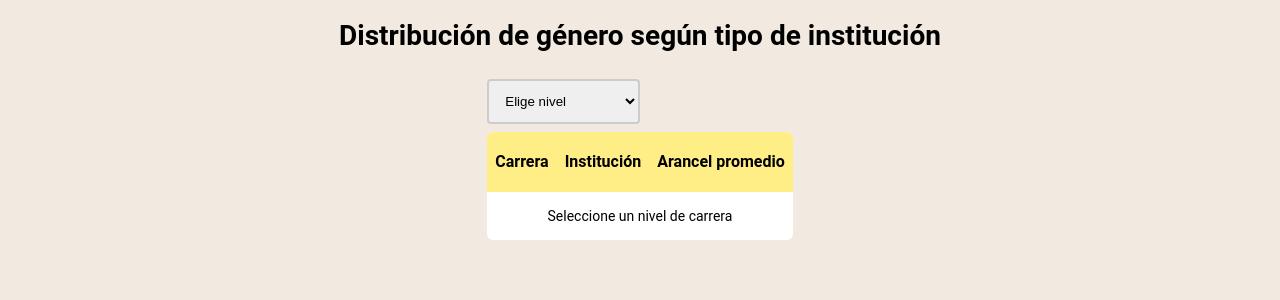
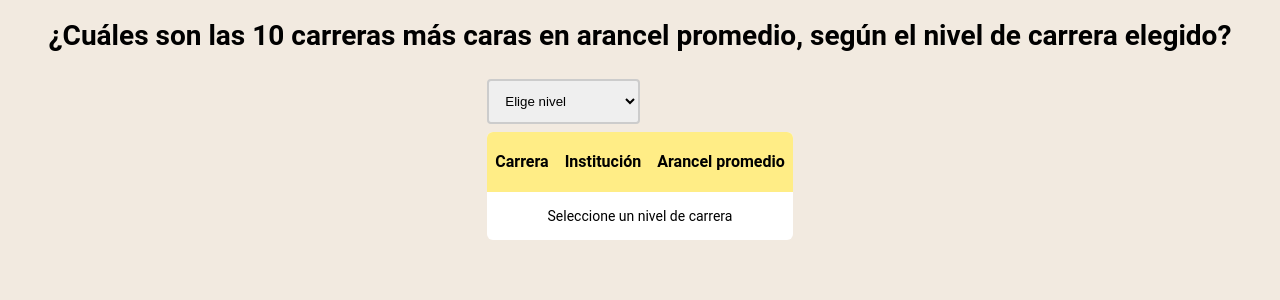
Before and after one commit to samuelcondore/Appweb-BD, a Flask app: page /carreras_caras in a window 1280 px wide. Shown: the part 46-346 px from the top of the page. Run offline with Flask 3, Linux system fonts and the light colour scheme; some libraries are stand-ins or nearby versions.

Commit message:
Update carreras_caras.html

```diff
--- a/templates/carreras_caras.html
+++ b/templates/carreras_caras.html
@@ -6,7 +6,7 @@
 
 {% block content %}
 <div style="display: grid; place-items: center;">
-    <h1>Distribución de género según tipo de institución</h1>
+    <h1>¿Cuáles son las 10 carreras más caras en arancel promedio, según el nivel de carrera elegido?</h1>
     <div class="container-gen">
         <select id="nivel" style="grid-column: 1 / 2; grid-row: 1 / 2">
             <option value="">Elige nivel</option>
```
